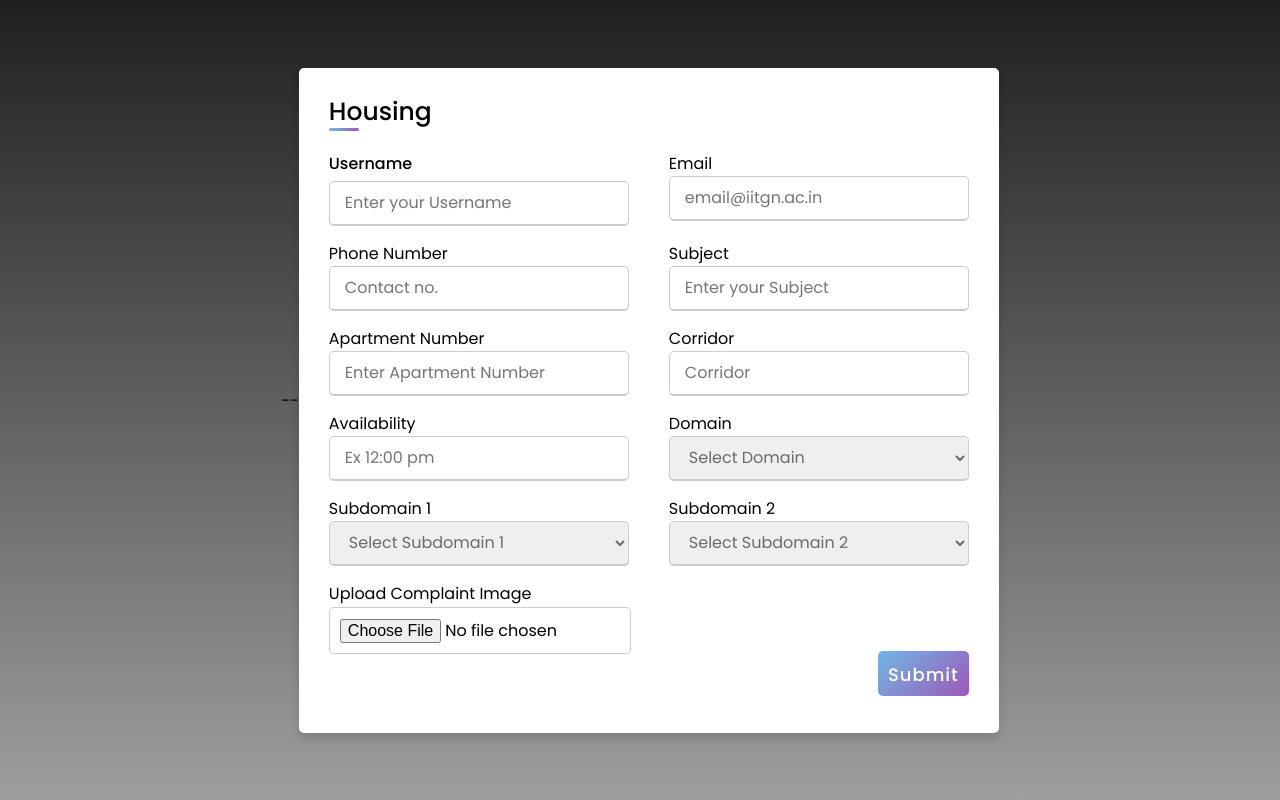
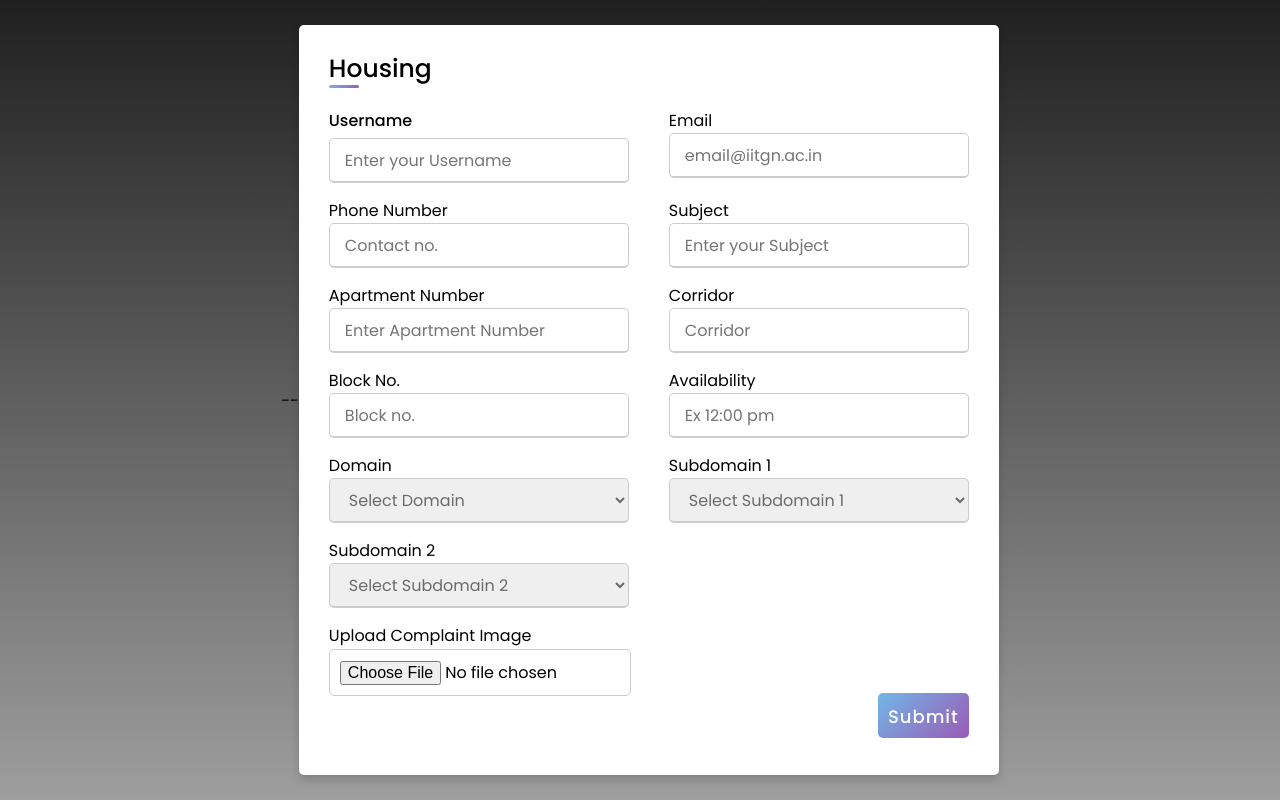
Before and after one commit to jivtodeprajwal27/DBMS-Assignment-3, a Flask app: page /test_housing in a window 1280 px wide. Run offline with Flask 2, Linux system fonts and the light colour scheme; some libraries are stand-ins or nearby versions.

Commit message:
block no added

```diff
--- a/templates/test_housing.html
+++ b/templates/test_housing.html
@@ -36,6 +36,11 @@
           <div class="input-box">
             <span class="co">Corridor</span>
             <input type="text" name="corridor" placeholder="Corridor" required>
+          </div>
+
+          <div class="input-box">
+            <span class="block">Block No.</span>
+            <input type="text" name="Block" placeholder="Block no." required>
           </div>
 
           <div class="input-box">
```
